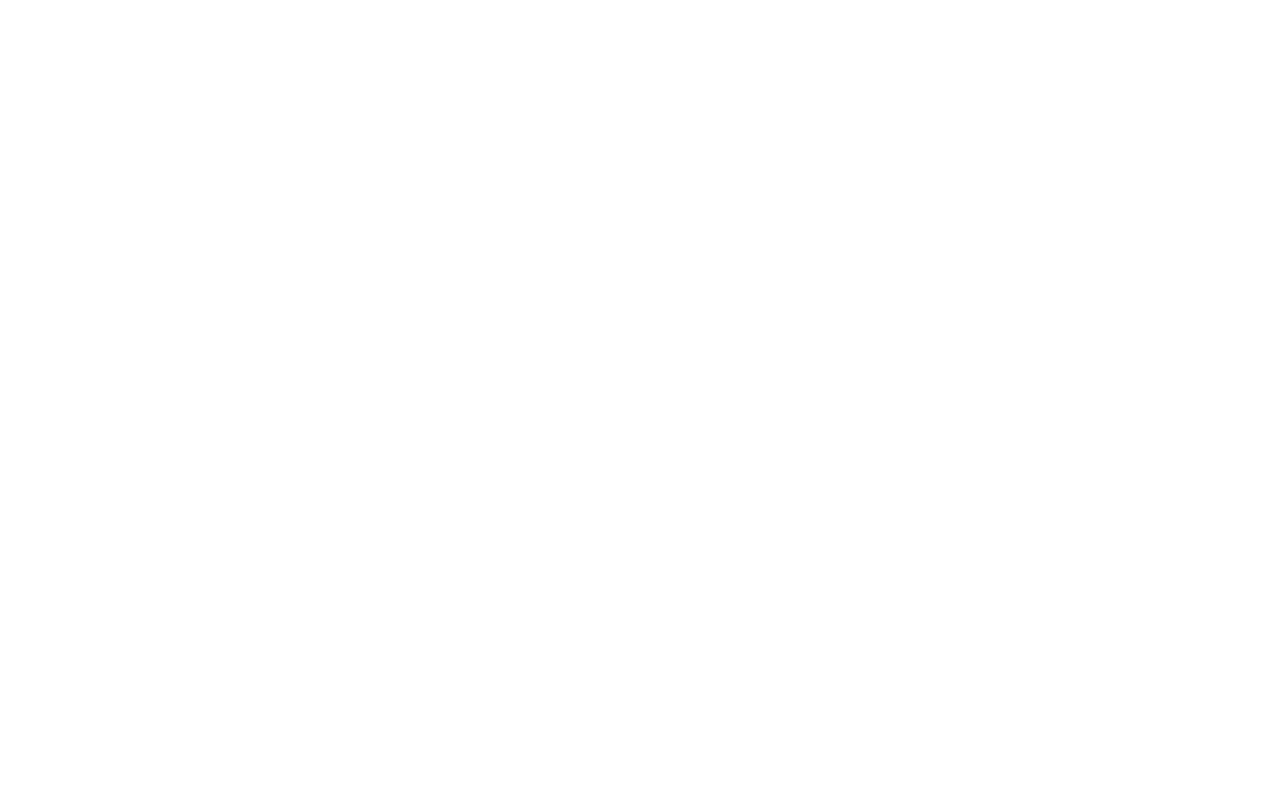
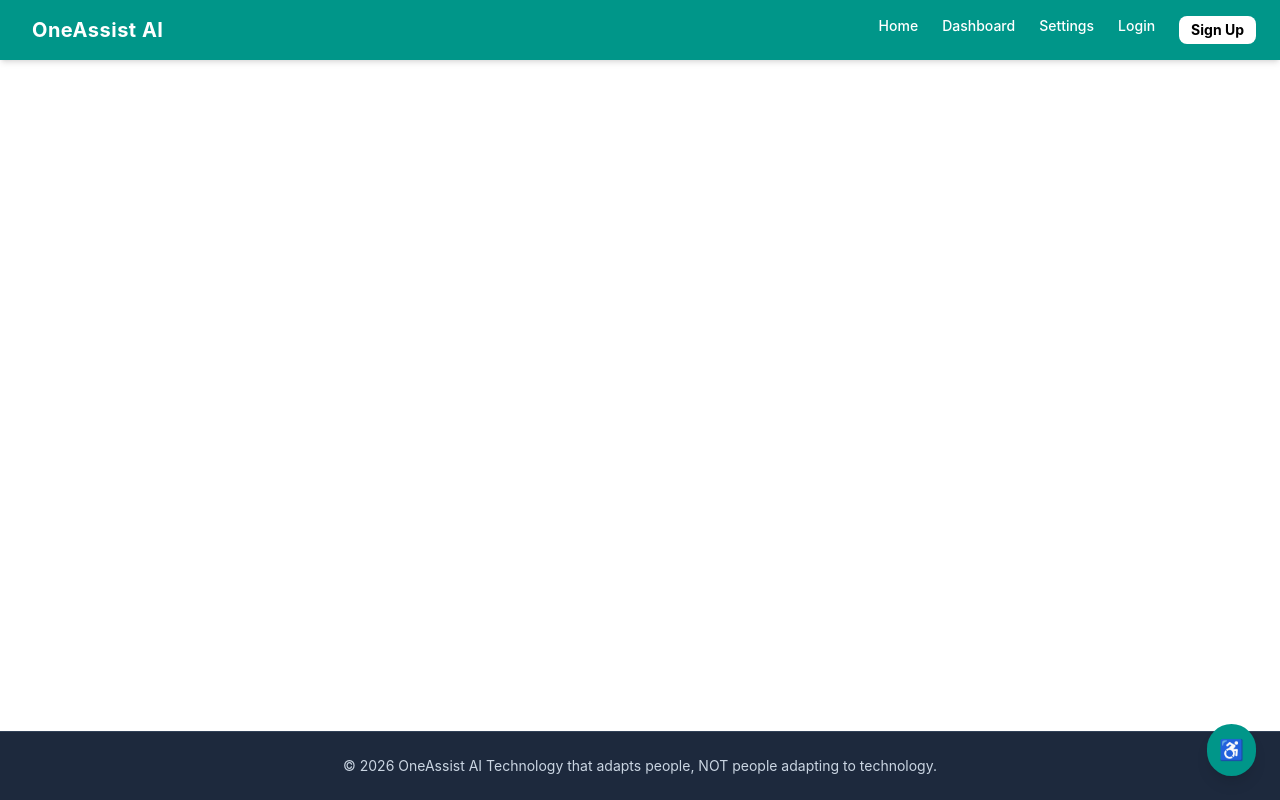
Before and after one commit to Nasieku-art/OneAssist-Ai, a React (Vite) app: page /Accessbility in a window 1280 px wide. Before the commit this address had no page. Built offline with nearby package versions, Linux system fonts and the light colour scheme.

Commit message:
Added a new feautire for accessbility

```diff
--- a/src/Components/AccessibilityToolbar.jsx
+++ b/src/Components/AccessibilityToolbar.jsx
@@ -25,7 +25,7 @@ export default function AccessibilityToolbar() {
 
       <button
         onClick={() => setIsOpen(!isOpen)}
-        className="bg-indigo-600 text-white p-3 rounded-full shadow-lg hover:bg-indigo-700 focus:outline-none focus:ring-4 focus:ring-amber-400 flex items-center gap-2"
+        className="bg-teal-600 text-white p-3 rounded-full shadow-lg hover:bg-indigo-700 focus:outline-none focus:ring-4 focus:ring-amber-400 flex items-center gap-2"
         aria-label="Accessibility Options"
       >
         <span className="text-xl">♿</span>
--- a/src/Components/Router.jsx
+++ b/src/Components/Router.jsx
@@ -5,6 +5,7 @@ import Login from "../Pages/Login";
 import SignUp from "../Pages/SignUp";
 import Dashboard from "../Pages/Dashboard";
 import Settings from "../Pages/Settings";
+import Accessbility from "../Pages/Accessbility";
 
 function Router() {
   return (
@@ -50,6 +51,16 @@ function Router() {
             </Layout>
           }
         />
+        <Route
+          path="/Accessbility"
+          element={
+            <Layout>
+              <Accessbility />
+            </Layout>
+          }
+        />
+
+
       </Routes>
     </BrowserRouter>
   );
```
